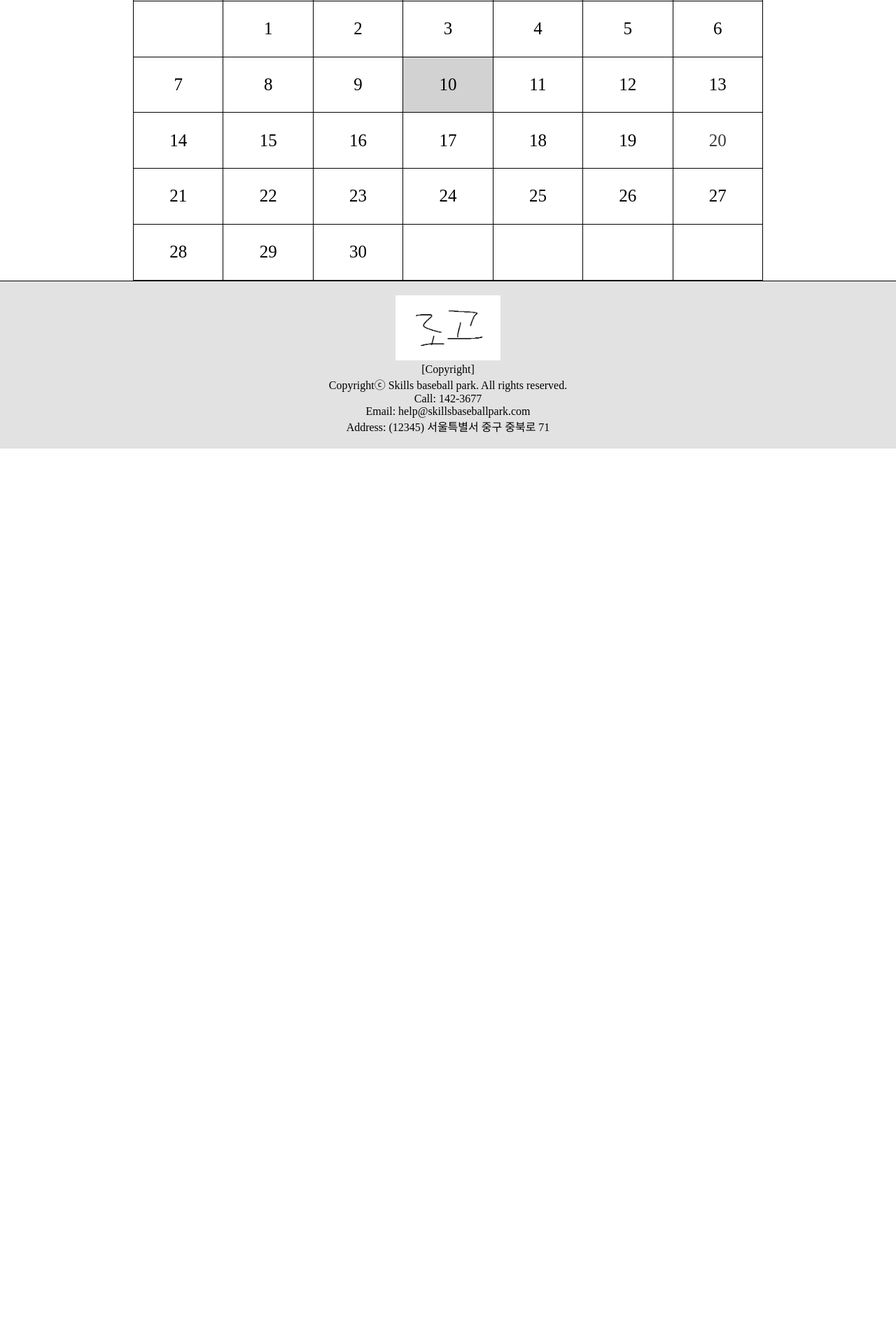
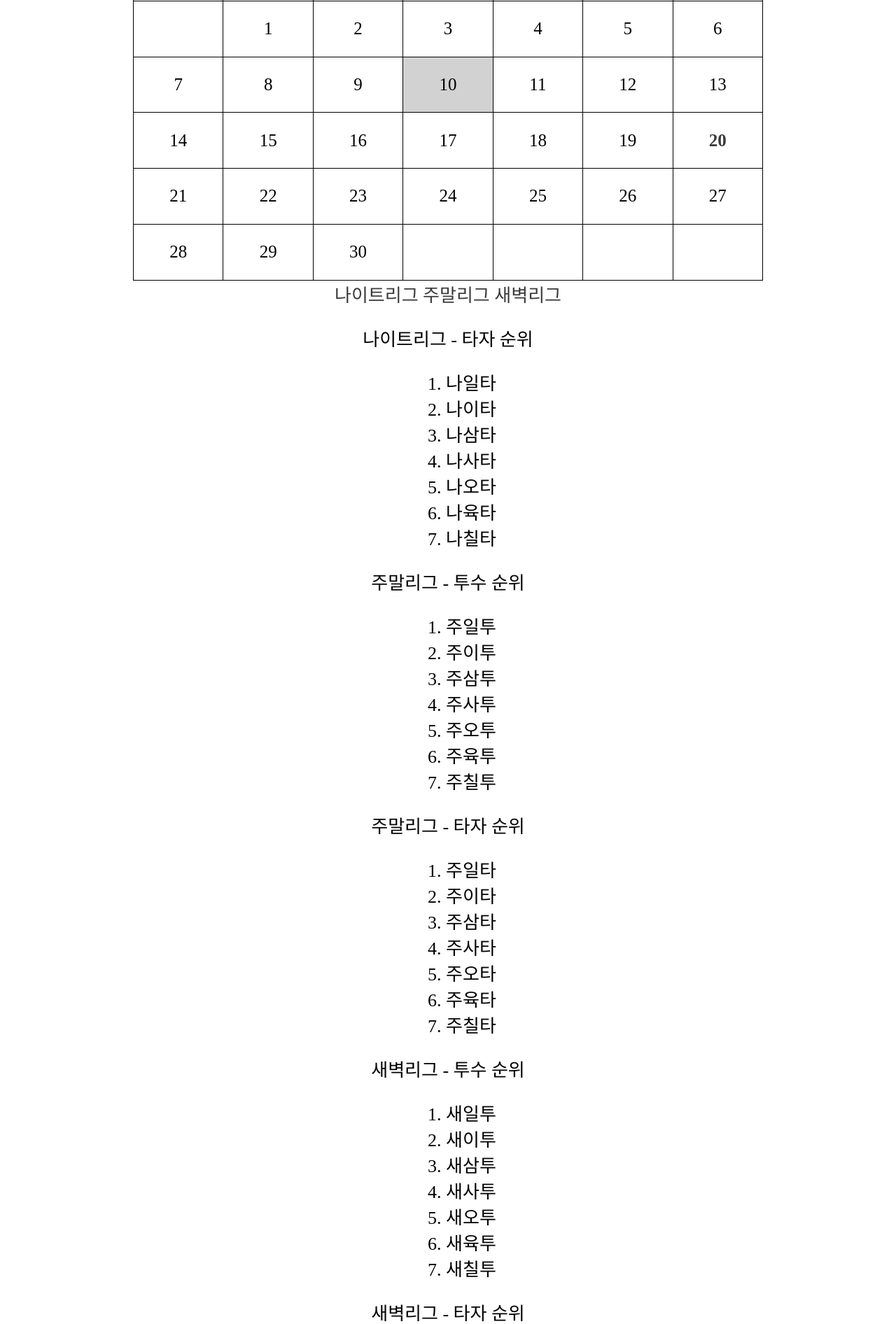
Before and after one commit to jumin20099/2024LocalSkillsBaseBall, a PHP site: page / in a window 1280 px wide; the page is wider, and only the part inside the window is pictured. Shown: the part 2115-4007 px from the top of that part at 70% size. Before the commit the page ends 2756 px from the top of that part, so only its background shows below. Run offline with PHP 8.4, Linux system fonts and the light colour scheme.

Commit message:
랭킹 구현 노력중

```diff
--- a/index.html
+++ b/index.html
@@ -169,6 +169,173 @@
       </div>
     </section>
 
+    <section id="ranking">
+      <div id="ranking_menu">
+        <a href="#night_league">나이트리그</a>
+        <div id="night_league">
+          <ul>
+            <li><a href="#night_league_pitcher">나이트리그 투수순위</a></li>
+            <li><a href="#night_league_hitter">나이트리그 타자순위</a></li>
+            <hr>
+          </ul>
+        </div>
+        <a href="#weekend_league">주말리그</a>
+        <div id="weekend_league">
+          <ul>
+            <li><a href="#weekend_league_pitcher">주말리그 투수순위</a></li>
+            <li><a href="#weekend_league_hitter">주말리그 타자순위</a></li>
+            <hr>
+          </ul>
+        </div>
+        <a href="#dawn_league">새벽리그</a>
+        <div id="dawn_league">
+          <ul>
+            <li><a href="#dawn_league_pitcher">주말리그 투수순위</a></li>
+            <li><a href="#dawn_league_hitter">주말리그 타자순위</a></li>
+            <hr>
+          </ul>
+        </div>
+      </div>
+      </div>
+      <div id="league_details">
+        <div id="night_league_pitcher">
+          <p>나이트리그 - 투수 순위</p>
+          <ul>
+            <li>1. 나일투</li>
+            <li>2. 나이투</li>
+            <li>3. 나삼투</li>
+            <li>4. 나사투</li>
+            <li>5. 나오투</li>
+            <li>6. 나육투</li>
+            <li>7. 나칠투</li>
+          </ul>
+        </div>
+        <div id="night_league_hitter">
+          <p>나이트리그 - 타자 순위</p>
+          <ul>
+            <li>1. 나일타</li>
+            <li>2. 나이타</li>
+            <li>3. 나삼타</li>
+            <li>4. 나사타</li>
+            <li>5. 나오타</li>
+            <li>6. 나육타</li>
+            <li>7. 나칠타</li>
+          </ul>
+        </div>
+
+        <div id="weekend_league_pitcher">
+          <p>주말리그 - 투수 순위</p>
+          <ul>
+            <li>1. 주일투</li>
+            <li>2. 주이투</li>
+            <li>3. 주삼투</li>
+            <li>4. 주사투</li>
+            <li>5. 주오투</li>
+            <li>6. 주육투</li>
+            <li>7. 주칠투</li>
+          </ul>
+        </div>
+        <div id="weekend_league_hitter">
+          <p>주말리그 - 타자 순위</p>
+          <ul>
+            <li>1. 주일타</li>
+            <li>2. 주이타</li>
+            <li>3. 주삼타</li>
+            <li>4. 주사타</li>
+            <li>5. 주오타</li>
+            <li>6. 주육타</li>
+            <li>7. 주칠타</li>
+          </ul>
+        </div>
+
+        <div id="dawn_league_pitcher">
+          <p>새벽리그 - 투수 순위</p>
+          <ul>
+            <li>1. 새일투</li>
+            <li>2. 새이투</li>
+            <li>3. 새삼투</li>
+            <li>4. 새사투</li>
+            <li>5. 새오투</li>
+            <li>6. 새육투</li>
+            <li>7. 새칠투</li>
+          </ul>
+        </div>
+        <div id="dawn_league_hitter">
+          <p>새벽리그 - 타자 순위</p>
+          <ul>
+            <li>1. 새일타</li>
+            <li>2. 새이타</li>
+            <li>3. 새삼타</li>
+            <li>4. 새사타</li>
+            <li>5. 새오타</li>
+            <li>6. 새육타</li>
+            <li>7. 새칠타</li>
+          </ul>
+        </div>
+      </div>
+      <div id="league_top">
+        <div id="batting">
+          <p><a href="#batting">타율 Top 5</a></p>
+          <ul>
+            <li>1. 일타율</li>
+            <li>2. 이타율</li>
+            <li>3. 삼타율</li>
+            <li>4. 사타율</li>
+            <li>5. 오타율</li>
+          </ul>
+        </div>
+
+        <div id="homer">
+          <p><a href="#homer">홈런 Top 5</a></p>
+          <ul>
+            <li>1. 일홈런</li>
+            <li>2. 이홈런</li>
+            <li>3. 삼홈런</li>
+            <li>4. 사홈런</li>
+            <li>5. 오홈런</li>
+          </ul>
+        </div>
+        <div id="multiple_win">
+          <p><a href="#multiple_win">다승 Top 5</a></p>
+          <ul>
+            <li>1. 일다승</li>
+            <li>2. 이다승</li>
+            <li>3. 삼다승</li>
+            <li>4. 사다승</li>
+            <li>5. 오다승</li>
+          </ul>
+        </div>
+        <div id="earned_run_average">
+          <p><a href="#earned_run_average">평균자책 Top 5</a></p>
+          <ul>
+            <li>1. 일평자</li>
+            <li>2. 이평자</li>
+            <li>3. 삼평자</li>
+            <li>4. 사평자</li>
+            <li>5. 오평자</li>
+          </ul>
+        </div>
+        <div id="strikeout">
+          <p><a href="#strikeout">탈삼진 Top 5</a></p>
+          <ul>
+            <li>1. 일삼진</li>
+            <li>2. 이삼진</li>
+            <li>3. 삼삼진</li>
+            <li>4. 사삼진</li>
+            <li>5. 오삼진</li>
+          </ul>
+        </div>
+        <div id="save">
+          <p><a href="#save">세이브 Top 5</a></p>
+          <ul>
+            <li>1. 일세이</li>
+            <li>2. 이세이</li>
+            <li>3. 삼세이</li>
+            <li>4. 사세이</li>
+            <li>5. 오세이</li>
+          </ul>
+        </div>
+    </section>
   </section>
 
   <footer>
--- a/style.css
+++ b/style.css
@@ -245,3 +245,44 @@ table, td, th {
 .today{
     background-color: #d2d2d2;
 }
+
+.game{
+    font-weight: 900;
+}
+
+#ranking{
+    text-align: center;
+    font-size: 26px;
+}
+
+#night_league{
+    display: none;
+}
+
+#night_league:target{
+    display: block;
+}
+
+#weekend_league{
+    display: none;
+}
+
+#weekend_league:target{
+    display: block;
+}
+
+#dawn_league{
+    display: none;
+}
+
+#dawn_league:target{
+    display: block;
+}
+
+#night_league_pitcher{
+    display: none;
+}
+
+#night_league_pitcher:target{
+    display: block;
+}
```
